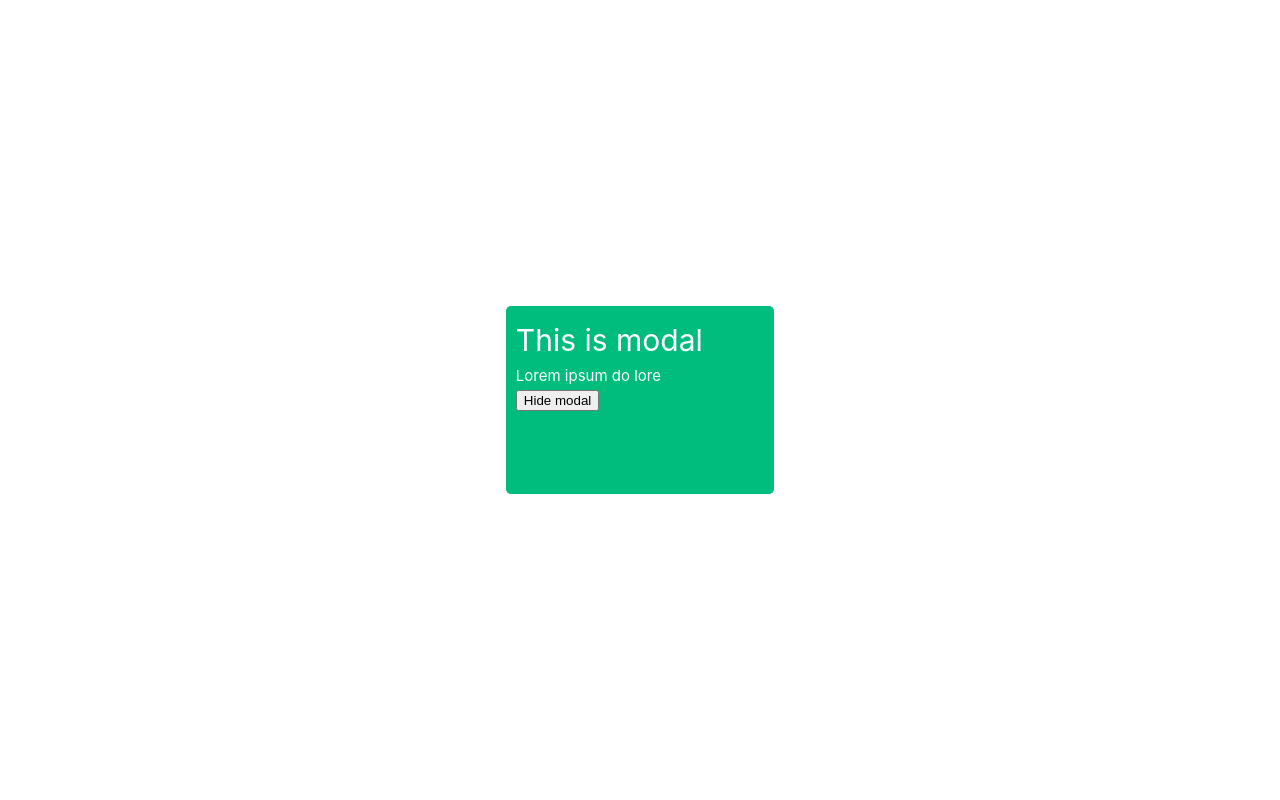
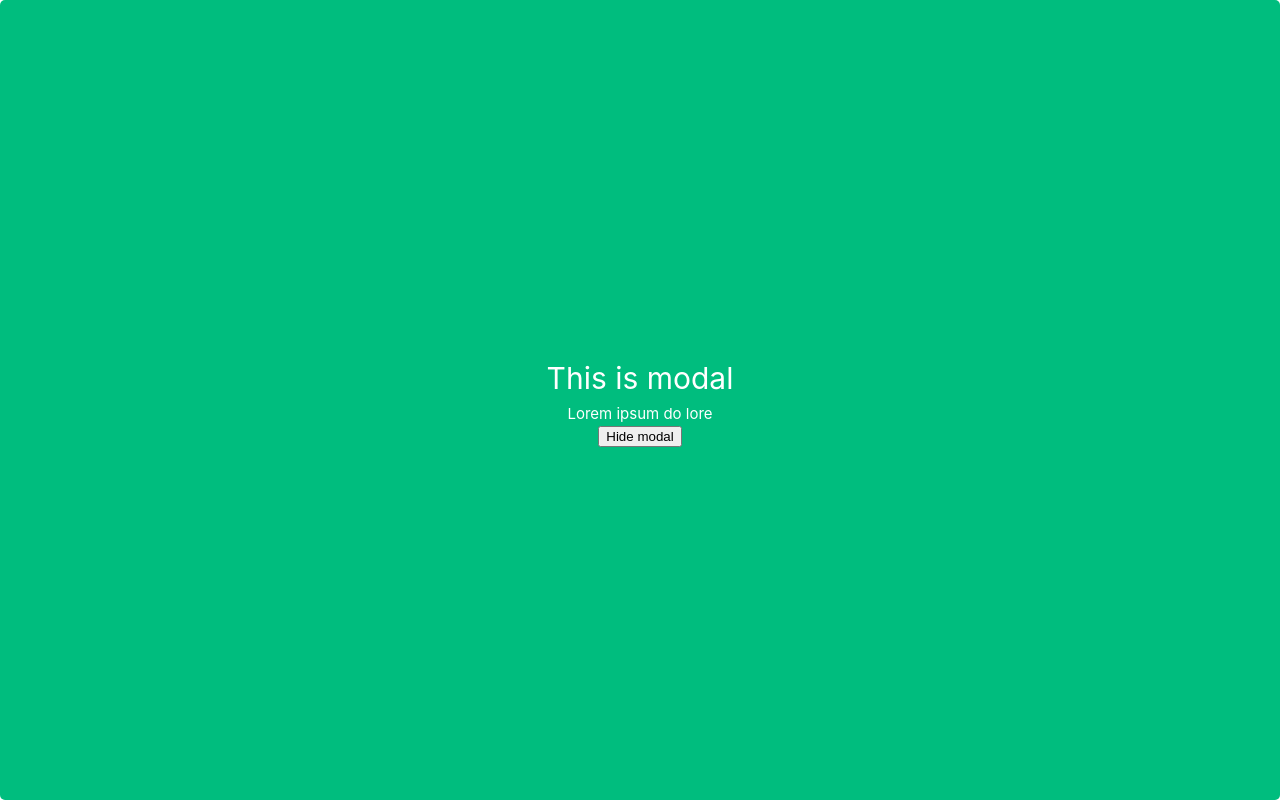
Before and after one commit to memorah/vue-composition-api-basics-v01-17102022, a Vue app: page /modals in a window 1280 px wide. Both pictures are taken after a click on the button "Show modal". Built offline with nearby package versions, Linux system fonts and the light colour scheme.

Commit message:
teleport

```diff
--- a/index.html
+++ b/index.html
@@ -8,6 +8,7 @@
   </head>
   <body>
     <div id="app"></div>
+    <div class="modals-container"></div>
     <script type="module" src="/src/main.js"></script>
   </body>
 </html>
--- a/src/assets/base.css
+++ b/src/assets/base.css
@@ -72,3 +72,6 @@
   -webkit-font-smoothing: antialiased;
   -moz-osx-font-smoothing: grayscale;
 }
+.modals-container {
+  position: initial;
+}
--- a/src/views/ModalsView.vue
+++ b/src/views/ModalsView.vue
@@ -3,11 +3,13 @@
     <h1>Modals</h1>
     <button @click="showModal = true">Show modal</button>
   </div>
-  <div v-if="showModal" class="modal">
-    <h1>This is modal</h1>
-    <p>Lorem ipsum do lore</p>
-    <button @click="showModal = false">Hide modal</button>
-  </div>
+  <teleport to=".modals-container">
+    <div v-if="showModal" class="modal">
+      <h1>This is modal</h1>
+      <p>Lorem ipsum do lore</p>
+      <button @click="showModal = false">Hide modal</button>
+    </div>
+  </teleport>
 </template>
 
 <script setup>
@@ -28,5 +30,11 @@
   background: #00bd7e;
   border-radius: 5px;
   color: white;
+  display: flex;
+  flex-direction: column;
+  flex-wrap: nowrap;
+  align-content: center;
+  justify-content: center;
+  align-items: center;
 }
 </style>
```
